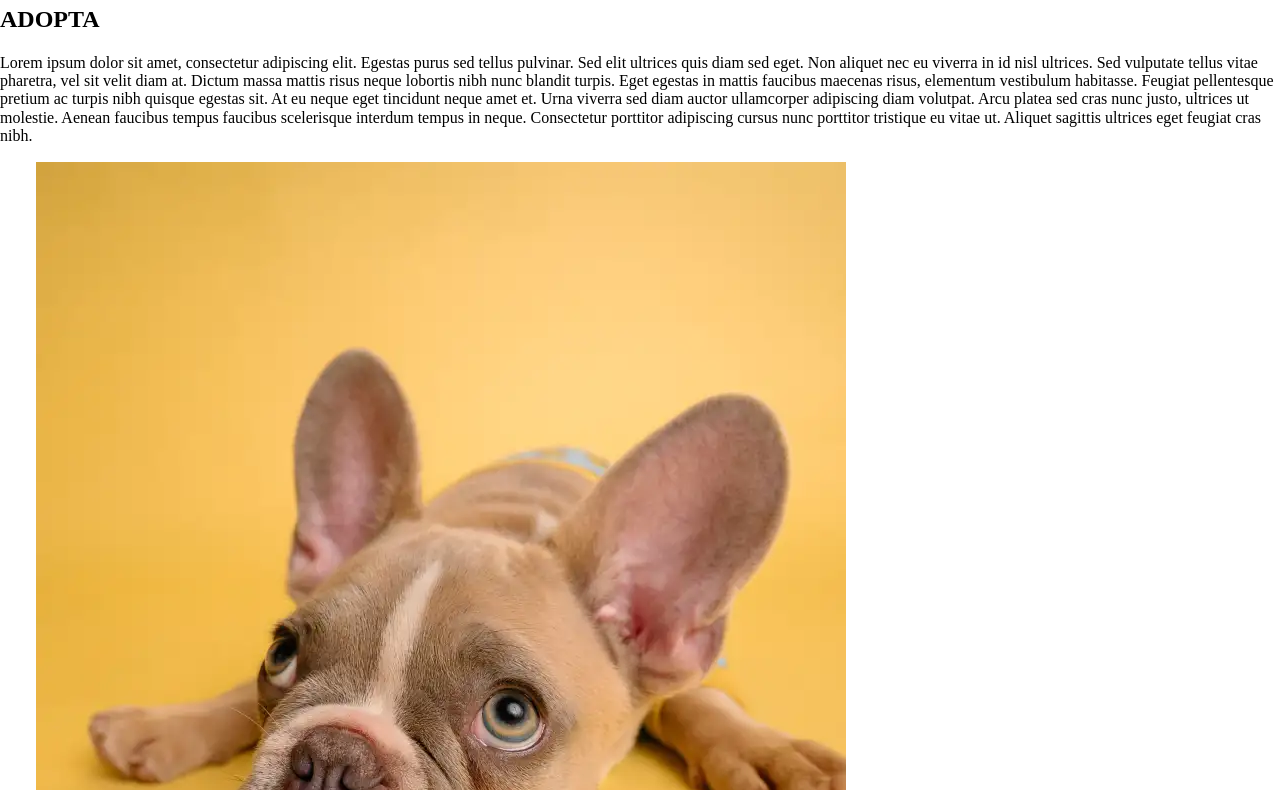
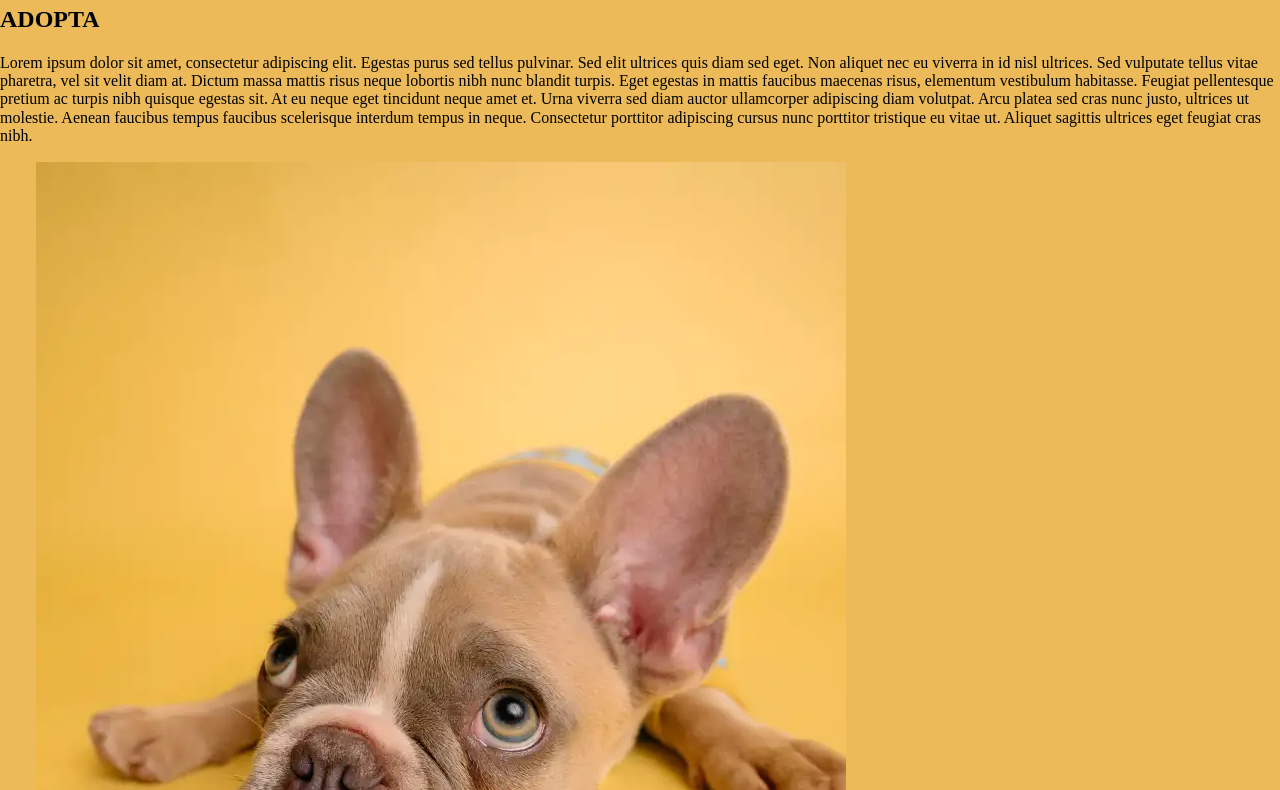
Before and after one commit to apousadaporto/PracticaMartes18, a plain HTML site: page index.html in a window 1280 px wide. Shown: the part 198-988 px from the top of the page. Drawn offline with Linux system fonts and the light colour scheme.

Commit message:
arreglado color de fondo

```diff
--- a/css/color.css
+++ b/css/color.css
@@ -1,5 +1,5 @@
 /* CSS COLOR */
 /* **************************************************************** */
 body {
-    backgroundcolor: #ECBA58;
+    background-color: #ECBA58;
 }
```
